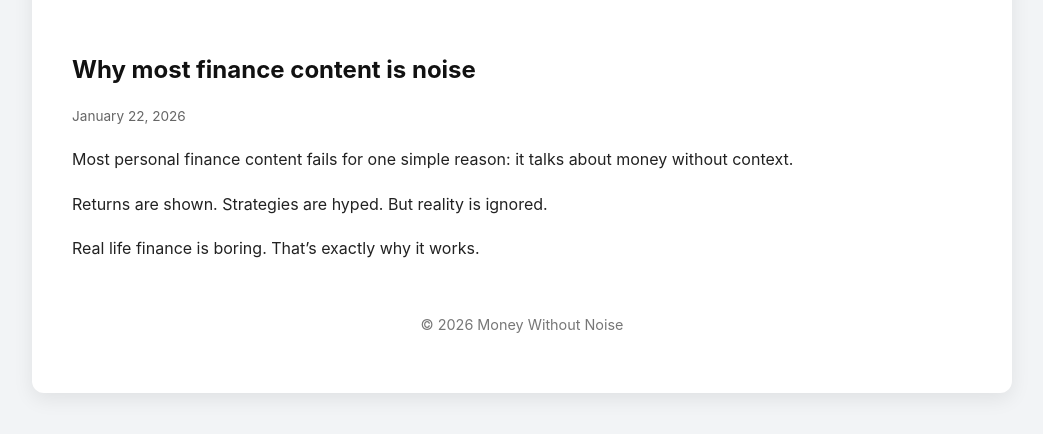
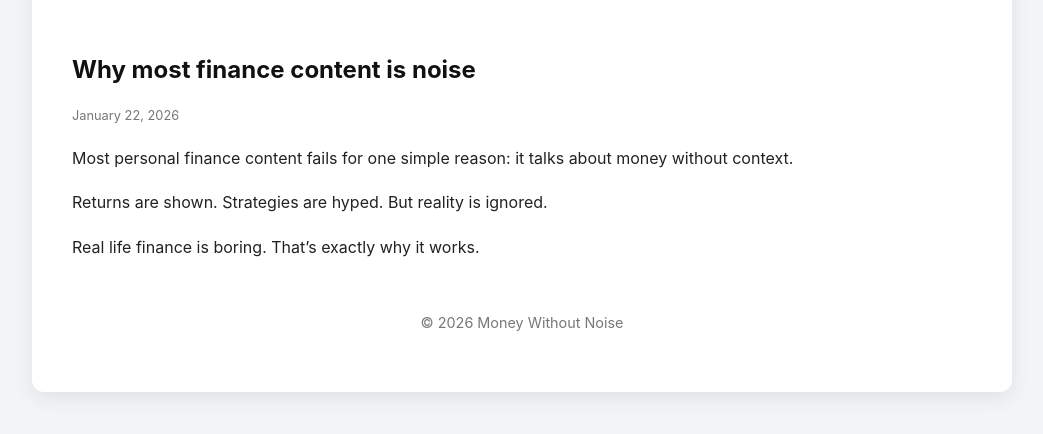
Before and after one commit to HarieshMK/HarieshMK.github.io, a Jekyll site: the page built from _posts/2026-01-22-why-most-finance-content-is-noise.md, in a window 1280 px wide. Shown: the part 246-680 px from the top of the page, without its empty margins (118-1161 px from the left). Built offline with Jekyll 4.4.1, drawn with Linux system fonts in a browser that asks for light colours.

Commit message:
Update style.css

```diff
--- a/assets/css/style.css
+++ b/assets/css/style.css
@@ -88,9 +88,34 @@
   box-shadow: 0 8px 20px rgba(0, 0, 0, 0.12);
 }
 
+.post-title {
+  margin: 0 0 6px 0;
+  font-size: 1.2rem;
+  font-weight: 700;
+  border-bottom: 2px solid #111;
+  display: inline-block;
+  padding-bottom: 4px;
+}
+
+.post-title a {
+  text-decoration: none;
+  color: #111;
+}
+
+.post-title a:hover {
+  text-decoration: underline;
+}
+
 .post-date {
-  font-size: 0.85em;
-  color: #666;
+  font-size: 0.8rem;
+  color: #777;
+  margin: 6px 0 10px;
+}
+
+.post-excerpt {
+  font-size: 0.95rem;
+  color: #444;
+  line-height: 1.5;
 }
 
 /* ===== Footer ===== */
```
